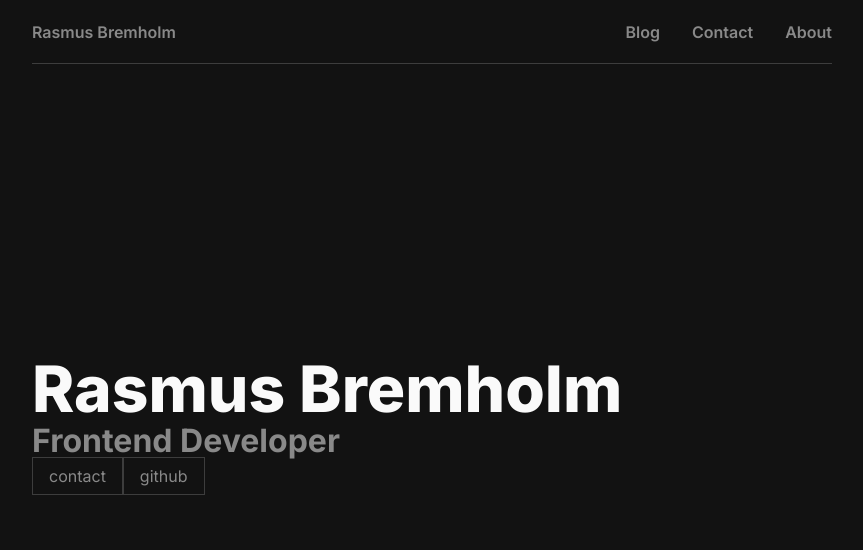
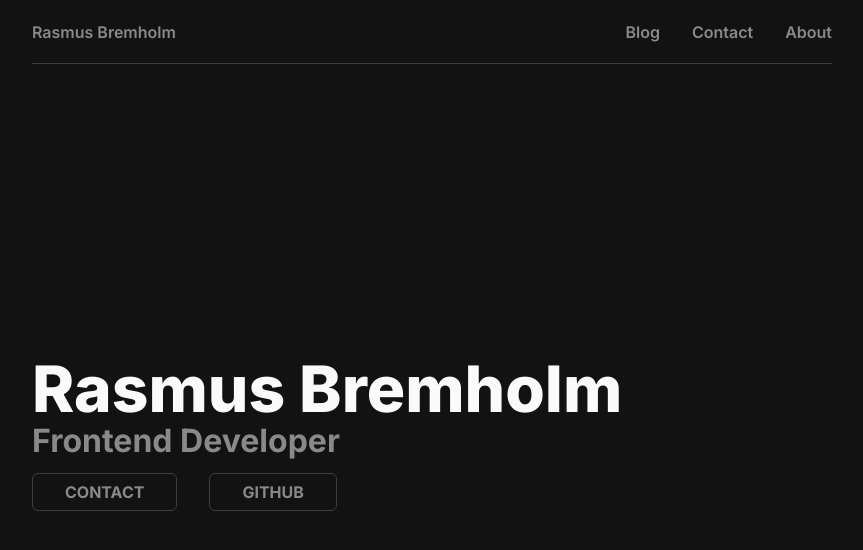
Before and after one commit to visceral89/portfolio2023, a Next.js app: page / in a window 1280 px wide. Shown: the top 550 px of the page, without its empty margins (208-1071 px from the left). Built offline with nearby package versions, Linux system fonts and the light colour scheme.

Commit message:
finished title

```diff
--- a/src/app/page.js
+++ b/src/app/page.js
@@ -1,4 +1,5 @@
 import styles from "./page.module.scss";
+import Link from "next/link";
 
 export default function Home() {
 	return (
@@ -7,8 +8,12 @@ export default function Home() {
 				<h1>Rasmus Bremholm</h1>
 				<h2>Frontend Developer</h2>
 				<div className={styles.ctaContainer}>
-					<div className={styles.cta}>contact</div>
-					<div className={styles.cta}>github</div>
+					<Link href={"/contact"}>
+						<div className={styles.cta}>contact</div>
+					</Link>
+					<Link href={"https://github.com/Visceral89"}>
+						<div className={styles.cta}>github</div>
+					</Link>
 				</div>
 			</div>
 		</main>
--- a/src/app/page.module.scss
+++ b/src/app/page.module.scss
@@ -15,9 +15,20 @@
 	justify-content: flex-start;
 	align-items: center;
 	height: 2rem;
+	padding-top: 2rem;
+	gap: 2rem;
 }
 
 .cta {
-	padding: 8px 16px 8px 16px;
+	padding: 8px 32px 8px 32px;
 	border: 1px solid $border-color;
+	text-transform: uppercase;
+	font-weight: 700;
+	border-radius: 6px;
+	&:hover {
+		border: 1px solid $text-color;
+		color: $text-color-highlight;
+		transition: color 0.2s ease-in-out;
+		transition: border 0.2s ease-in-out;
+	}
 }
```
